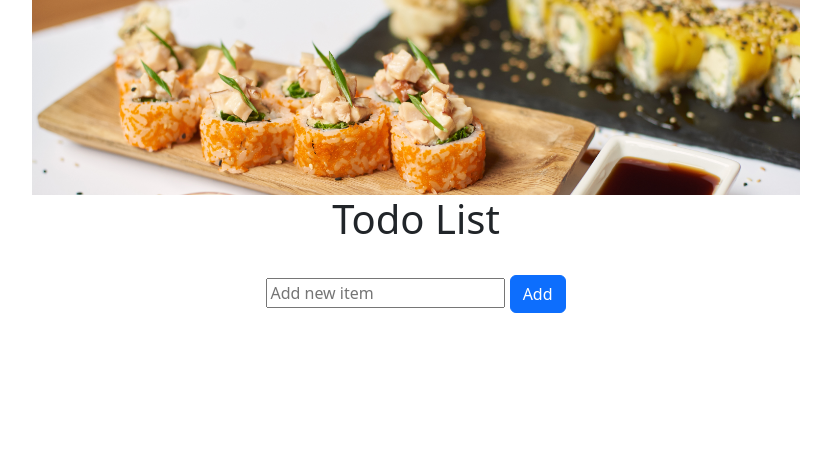
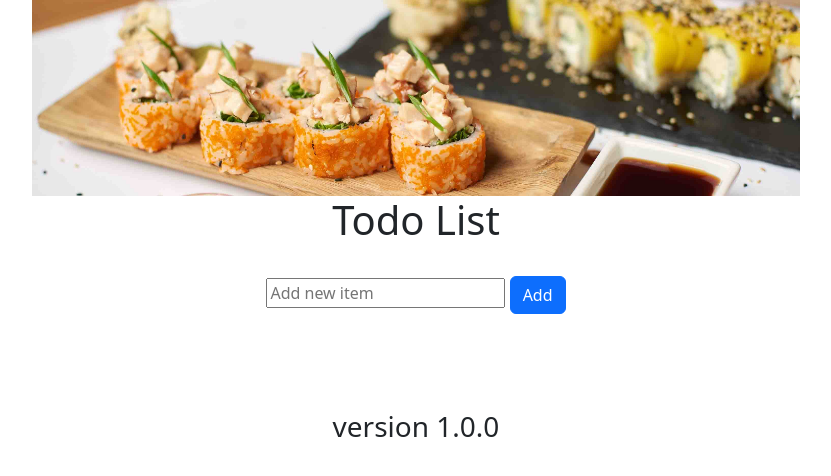
Before and after one commit to SpheITguru/todolist, a Flask app: page /dashboard in a window 1280 px wide. Shown: the part 54-530 px from the top of the page, without its empty margins (224-1055 px from the left). Run offline with Flask 3, Linux system fonts and the light colour scheme; the visitor is signed in with stand-in values (Sample User, id 1).

Commit message:
image resized, version number badge added

```diff
--- a/templates/base.html
+++ b/templates/base.html
@@ -47,6 +47,8 @@
     </nav>
 
     {% block content %}{% endblock %}
+    <br /><br /><br />
+    <h3 class="nav justify-content-center">version 1.0.0</h3>
     <script
       src="https://cdn.jsdelivr.net/npm/bootstrap@5.3.0-alpha3/dist/js/bootstrap.bundle.min.js"
       integrity="sha384-ENjdO4Dr2bkBIFxQpeoTz1HIcje39Wm4jDKdf19U8gI4ddQ3GYNS7NTKfAdVQSZe"
```
Also changed, not shown: static/images/sushi.jpg, 3 other files.
